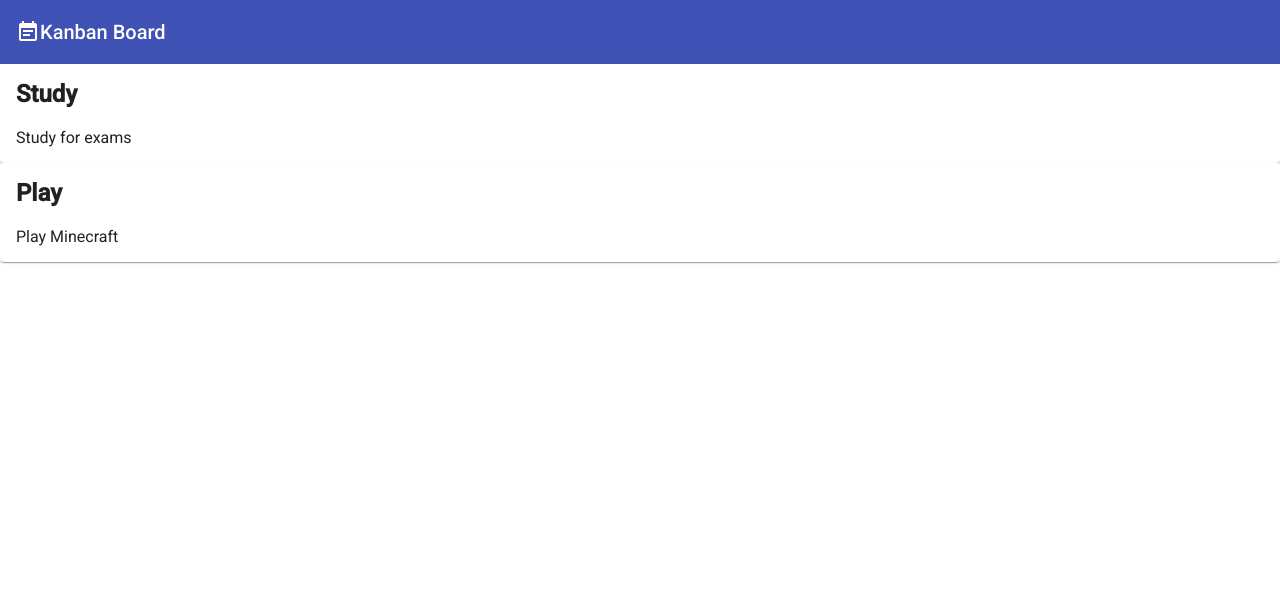
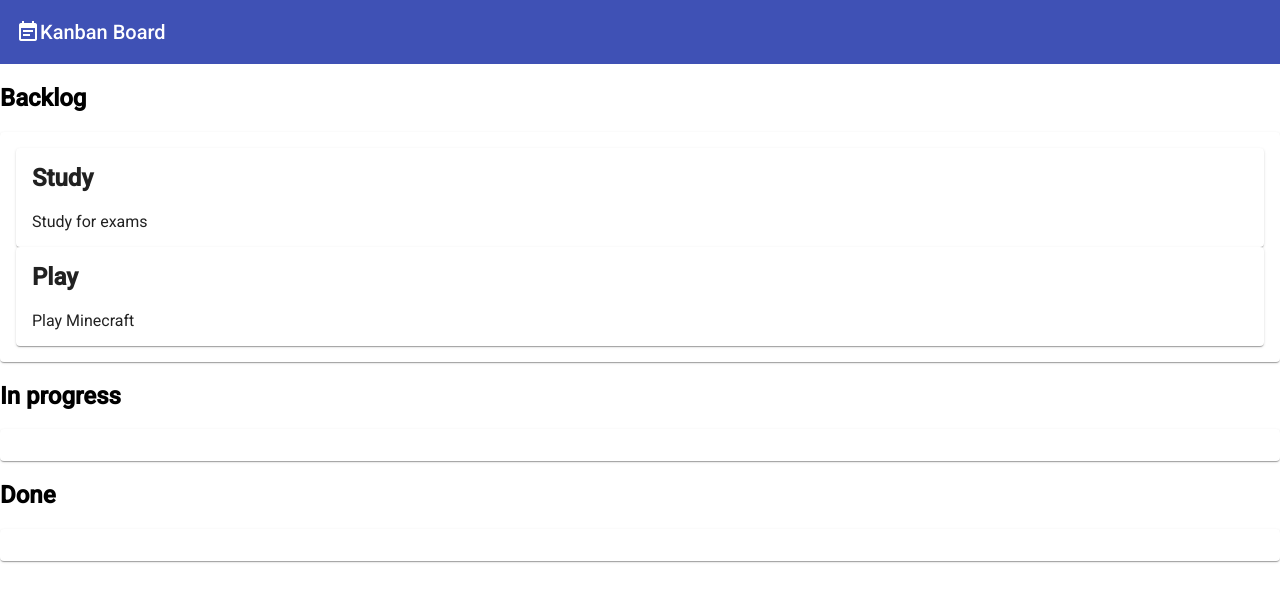
Before and after one commit to PratikGarai/KanbanBoard-Angular, an Angular app: page / in a window 1280 px wide. Shown: the top 602 px of the page. Built offline with nearby package versions, Linux system fonts and the light colour scheme.

Commit message:
drag working now

```diff
--- a/src/app/app.component.html
+++ b/src/app/app.component.html
@@ -3,5 +3,64 @@
   <span>Kanban Board</span>
 </mat-toolbar>
 
-<app-task *ngFor="let task of tasks" [task]="task">
-</app-task>
+<div class="content-wrapper">
+  <div class="container-wrapper">
+
+    <div class="container">
+      <h2>Backlog</h2>
+      <mat-card
+        cdkDropList
+        id = "todo"
+        #todoList ="cdkDropList"
+        [cdkDropListData] = "todo"
+        (cdkDropListDropped) = "drop($event)"
+        [cdkDropListConnectedTo] = "[inProgressList, doneList]"
+      >
+        <app-task *ngFor="let task of todo"
+          cdkDrag
+          [task] = "task"
+          (edit) = "edit('tasks', $event)"
+        >
+        </app-task>
+      </mat-card>
+    </div>
+
+    <div class="container">
+      <h2>In progress</h2>
+      <mat-card
+        cdkDropList
+        id = "inProgress"
+        #inProgressList ="cdkDropList"
+        [cdkDropListData] = "inProgress"
+        (cdkDropListDropped) = "drop($event)"
+        [cdkDropListConnectedTo] = "[todoList, doneList]"
+      >
+        <app-task *ngFor="let task of inProgress"
+          cdkDrag
+          [task] = "task"
+          (edit) = "edit('tasks', $event)"
+        >
+        </app-task>
+      </mat-card>
+    </div>
+
+    <div class="container">
+      <h2>Done</h2>
+      <mat-card
+        cdkDropList
+        id = "done"
+        #doneList ="cdkDropList"
+        [cdkDropListData] = "done"
+        (cdkDropListDropped) = "drop($event)"
+        [cdkDropListConnectedTo] = "[inProgressList, todoList]"
+      >
+        <app-task *ngFor="let task of done"
+          cdkDrag
+          [task] = "task"
+          (edit) = "edit('tasks', $event)"
+        >
+        </app-task>
+      </mat-card>
+    </div>
+  </div>
+</div>
--- a/src/app/app.component.ts
+++ b/src/app/app.component.ts
@@ -1,5 +1,6 @@
 import { Component } from '@angular/core';
 import { Task } from './task/task';
+import {CdkDragDrop, moveItemInArray, transferArrayItem} from '@angular/cdk/drag-drop';
 
 @Component({
   selector: 'app-root',
@@ -8,9 +9,17 @@ import { Task } from './task/task';
 })
 export class AppComponent {
 
-  tasks : Task[] = [
+  todo : Task[] = [
     { title : "Study" , description : "Study for exams" },
     { title : "Play" , description : "Play Minecraft" }
-  ]
+  ];
 
+  inProgress : Task[] = [];
+
+  done : Task[] = [];
+
+  drop(event)
+  {
+    console.log("Called");
+  }
 }
```
